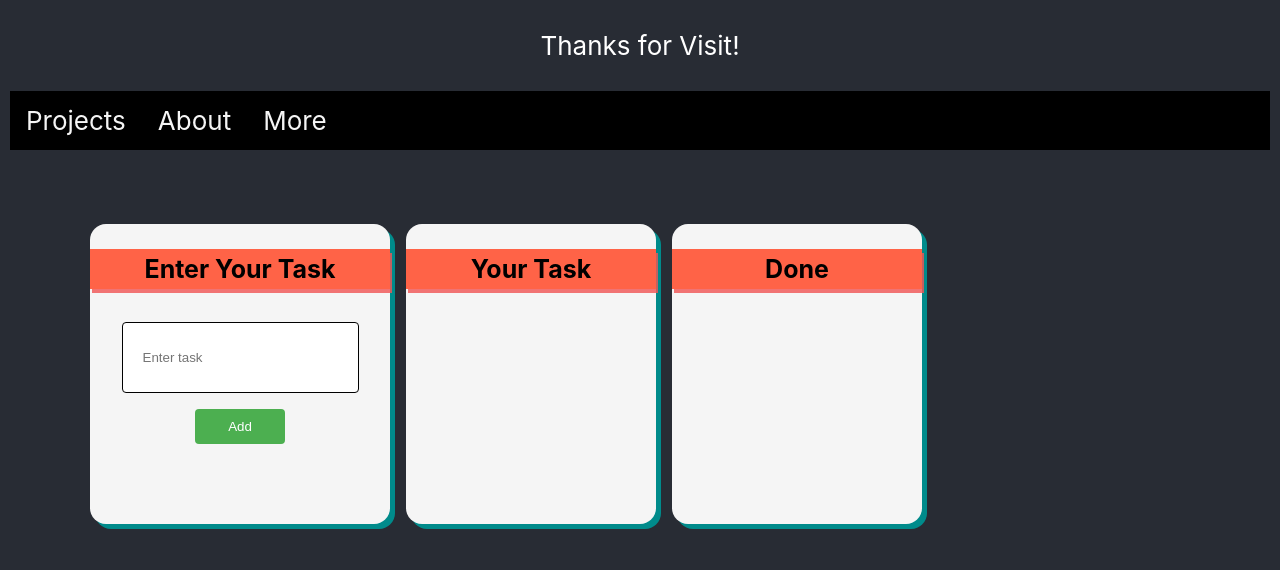
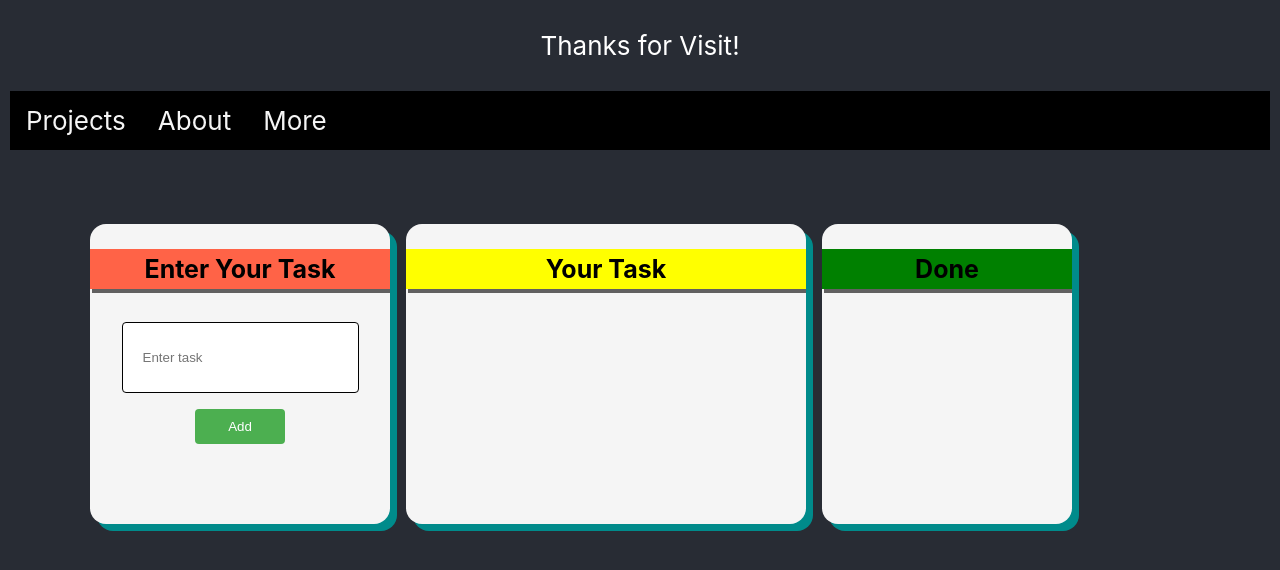
Before and after one commit to DheerajRaikwar/Captain, a React (Create React App) app in the folder captain/: page / in a window 1280 px wide. Shown: the top 570 px of the page. Built offline with nearby package versions, Linux system fonts and the light colour scheme.

Commit message:
Css for scrollbar

```diff
--- a/captain/src/App.css
+++ b/captain/src/App.css
@@ -94,12 +94,17 @@
 .col{
   float: left;
   width:33.33%;
+  overflow-x: hidden;
+  overflow-y: auto;
 
   border-radius: 1rem;
   margin-left: 1rem;
-  box-shadow: 5px 5px darkcyan;
+  box-shadow: 7px 7px darkcyan;
 
 
+}
+.progress{
+  width: 700px;
 }
 
 .row{
@@ -124,7 +129,9 @@
   background-color: whitesmoke;
   color: black;
 
-
+}
+.progress{
+  width: 400px;
 }
 
 .todoTitle{
@@ -132,7 +139,7 @@
   padding:0.3rem;
   font-weight: bold;
   font-size: 25px;
-  box-shadow: 2px 4px rgba(241, 86, 86, 0.815);
+  box-shadow: 2px 4px rgba(31, 29, 29, 0.692);
 }
 input[type=text]{
   width: 65%;
@@ -172,3 +179,32 @@ input[type=text]{
   margin: 0.2rem;
 
 }
+
+.do{
+  background-color: green;
+}
+.pro{
+  background-color: yellow;
+}
+
+::-webkit-scrollbar {
+  width: 15px;
+ margin-top: 2rem;
+}
+
+/* Track */
+::-webkit-scrollbar-track {
+  box-shadow: inset 0 0 5px grey;
+  border-radius: 10px;
+}
+
+/* Handle */
+::-webkit-scrollbar-thumb {
+  background: grey;
+  border-radius: 10px;
+}
+
+/* Handle on hover */
+::-webkit-scrollbar-thumb:hover {
+  background: rgb(76, 106, 117);
+}
```
